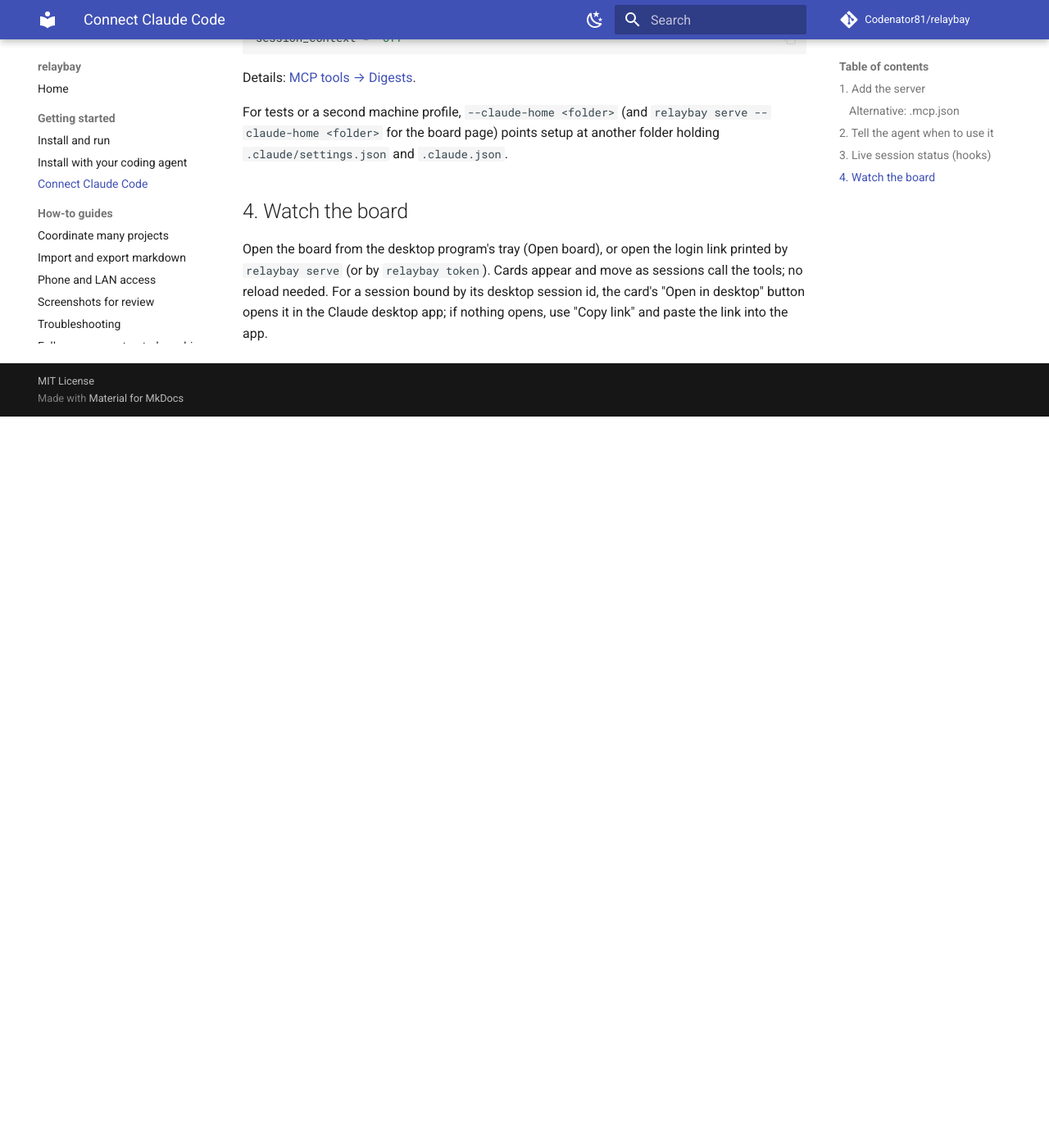
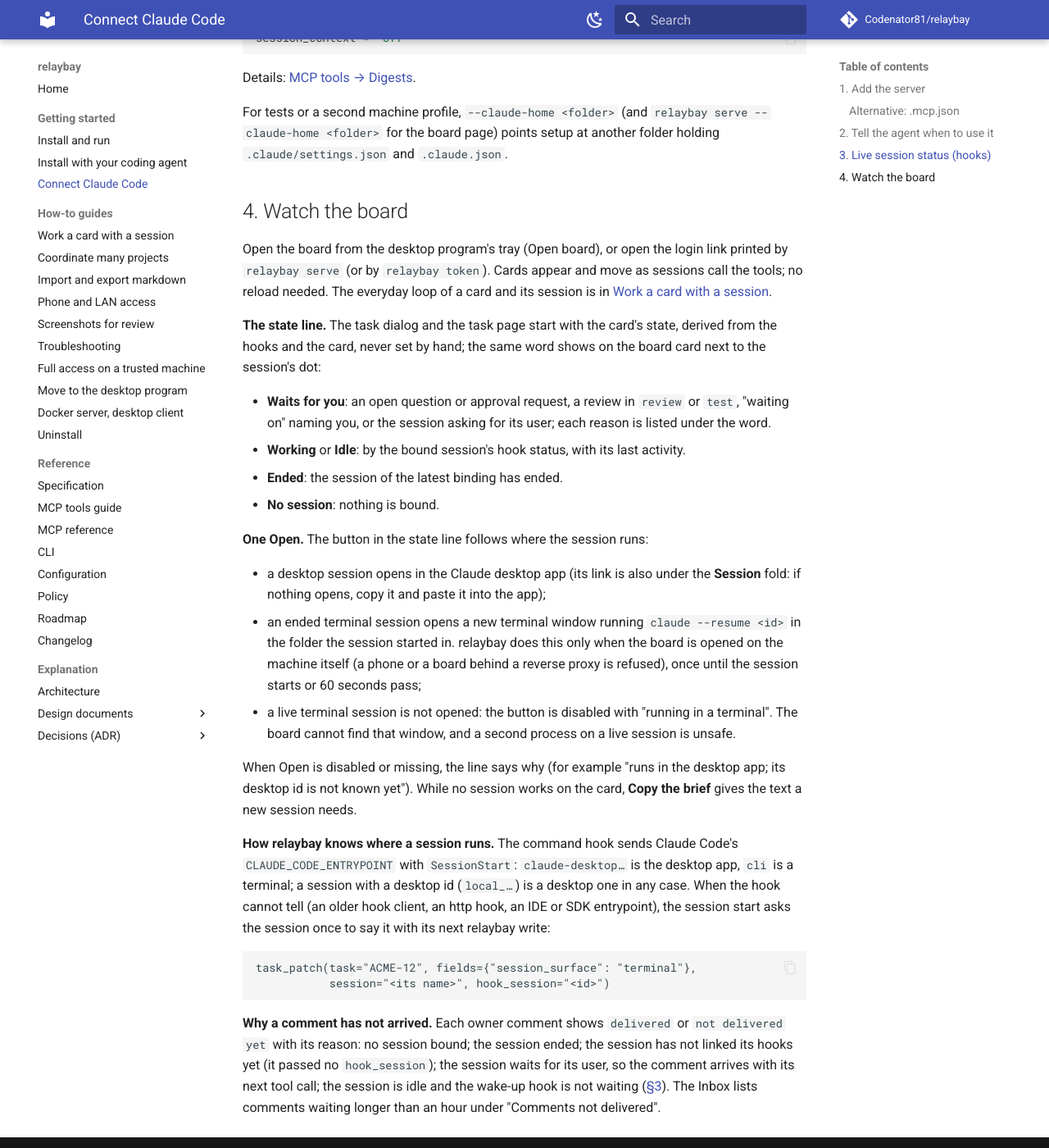
Before and after one commit to Codenator81/relaybay, an MkDocs documentation site: the page built from docs/connect-claude-code.md, in a window 1280 px wide and 1400 px high, scrolled down 4626 px. Shown: the whole window at 82% size. Built offline with MkDocs 1.6.1 and Material for MkDocs 9.7.7, drawn with Linux system fonts in a browser that asks for light colours; comment, search, counter and statistics services are not loaded; before the commit the page ends 5134 px from its top, so only the background shows below that; some of the changed text lies outside the part shown.

Commit message:
docs: the card and its session, the everyday loop, PLAN.md removed

````diff
--- a/docs/connect-claude-code.md
+++ b/docs/connect-claude-code.md
@@ -76,8 +76,9 @@ This project is `acme-shop` on the relaybay board (MCP server `relaybay`).
 ## 3. Live session status (hooks)
 
 With Claude Code hooks the board shows whether a session is working, waiting for you, idle or
-gone, without the agent's help: a dot on the card's "open in desktop" icon and a "last activity"
-line in the task dialog. `relaybay setup` writes the hooks into your user settings
+gone, without the agent's help: the card's state line and its dot, the session's last activity,
+and where the session runs, which decides what the card's **Open** does
+([§4](#4-watch-the-board)). `relaybay setup` writes the hooks into your user settings
 (`~/.claude/settings.json`, which the CLI and the desktop app's local sessions both read). It only
 writes when you ask:
 
@@ -211,7 +212,49 @@ For tests or a second machine profile, `--claude-home <folder>` (and `relaybay s
 ## 4. Watch the board
 
 Open the board from the desktop program's tray (Open board), or open the login link printed by
-`relaybay serve` (or by `relaybay token`). Cards appear and move as
-sessions call the tools; no reload needed. For a session bound by its desktop session id, the card's
-"Open in desktop" button opens it in the Claude desktop app; if nothing opens, use "Copy link" and
-paste the link into the app.
+`relaybay serve` (or by `relaybay token`). Cards appear and move as sessions call the tools; no
+reload needed. The everyday loop of a card and its session is in
+[Work a card with a session](how-to/work-a-card.md).
+
+**The state line.** The task dialog and the task page start with the card's state, derived from the
+hooks and the card, never set by hand; the same word shows on the board card next to the session's
+dot:
+
+- **Waits for you**: an open question or approval request, a review in `review` or `test`, "waiting
+  on" naming you, or the session asking for its user; each reason is listed under the word.
+- **Working** or **Idle**: by the bound session's hook status, with its last activity.
+- **Ended**: the session of the latest binding has ended.
+- **No session**: nothing is bound.
+
+**One Open.** The button in the state line follows where the session runs:
+
+- a desktop session opens in the Claude desktop app (its link is also under the **Session** fold:
+  if nothing opens, copy it and paste it into the app);
+- an ended terminal session opens a new terminal window running `claude --resume <id>` in the
+  folder the session started in. relaybay does this only when the board is opened on the machine
+  itself (a phone or a board behind a reverse proxy is refused), once until the session starts or
+  60 seconds pass;
+- a live terminal session is not opened: the button is disabled with "running in a terminal". The
+  board cannot find that window, and a second process on a live session is unsafe.
+
+When Open is disabled or missing, the line says why (for example "runs in the desktop app; its
+desktop id is not known yet"). While no session works on the card, **Copy the brief** gives the
+text a new session needs.
+
+**How relaybay knows where a session runs.** The command hook sends Claude Code's
+`CLAUDE_CODE_ENTRYPOINT` with `SessionStart`: `claude-desktop…` is the desktop app, `cli` is a
+terminal; a session with a desktop id (`local_…`) is a desktop one in any case. When the hook cannot
+tell (an older hook client, an http hook, an IDE or SDK entrypoint), the session start asks the
+session once to say it with its next relaybay write:
+
+```text
+task_patch(task="ACME-12", fields={"session_surface": "terminal"},
+           session="<its name>", hook_session="<id>")
+```
+
+**Why a comment has not arrived.** Each owner comment shows `delivered` or `not delivered yet`
+with its reason: no session bound; the session ended; the session has not linked its hooks yet
+(it passed no `hook_session`); the session waits for its user, so the comment arrives with its next
+tool call; the session is idle and the wake-up hook is not waiting
+([§3](#3-live-session-status-hooks)). The Inbox lists comments waiting longer than an hour under
+"Comments not delivered".
--- a/docs/how-to/coordinator.md
+++ b/docs/how-to/coordinator.md
@@ -1,12 +1,26 @@
 # Coordinate many projects
 
-!!! note
-    A full guide is planned. In short: one session acts as the coordinator. It creates
-    projects and tasks with `project_upsert` and `task_create`, binds project sessions with
-    `task_bind_session`, catches up with `events_since`, and reads each project through
-    `project_snapshot`. Project sessions follow the working contract in the MCP instructions
-    ([SPEC §3](../SPEC.md#spec-mcp-instructions)). Already keeping this in markdown files?
-    [Import them](markdown-import-export.md).
+The coordinator is a role, not a part of the program: an ordinary Claude Code session that you
+open yourself, in the Claude desktop app or in a terminal, next to the project sessions. relaybay
+starts no coordinator and wakes none; the coordinator works when you talk to it.
+
+What it does with the same MCP tools as any session:
+
+- Catches up with `portfolio_digest` and `events_since`, reads a project with `project_digest` or
+  `project_snapshot` and a task with `task_context`.
+- Creates projects and cards with `project_upsert` and `task_create`, and binds a project session to
+  a card with `task_bind_session` (or gives you the card to start with
+  [Copy the brief](work-a-card.md)).
+- Reads the chats and e-mails you share with it and updates the cards itself; relaybay takes in no
+  messages of its own, and sessions talk to each other in the desktop app, not through relaybay.
+- Sorts the backlog (`backlog_list`, `backlog_update`).
+
+Name it in `coordinators` in `config.toml` ([configuration](../reference/configuration.md)) to let it
+use the tools kept for coordinators: `rules_update`, `plan_accept`, `task_archive`,
+`task_unarchive` and backlog triage ([SPEC: Coordinator](../SPEC.md#spec-coordinator)). Project
+sessions follow the working contract in the MCP instructions
+([SPEC §3](../SPEC.md#spec-mcp-instructions)). Already keeping this in markdown files?
+[Import them](markdown-import-export.md).
 
 ## Move a markdown coordinator over
 
--- /dev/null
+++ b/docs/how-to/work-a-card.md
@@ -0,0 +1,77 @@
+# Work a card with a session
+
+relaybay starts no agent. A card is worked by a Claude Code session you open yourself, in the
+Claude desktop app or in a terminal (`claude`); both are first-class. The board keeps the record
+and tells you when the session needs you. This page is the everyday loop.
+
+Before the first time: the MCP server is added and the hooks are installed
+([Connect Claude Code](../connect-claude-code.md), steps 1 to 3).
+
+## 1. Create or pick a card
+
+Open the project's board (`acme-shop` in the examples) and pick a card. A new card comes from a
+session (`task_create`, with a short description: what to do and why; a coordinator session
+often writes them) or from the backlog, where **To plan** turns an item into a card.
+
+## 2. Copy the brief
+
+Open the card. While no session works on it (the state line says **No session** or **Ended**), the
+line has **Copy the brief**. The brief holds what a new session needs: the card's key and title, the
+line that tells it to bind itself, next step, description, done so far, the plan and its current
+step, decisions, linked documents, environments, rules, attachments by path and the report line.
+Where the browser gives no clipboard, the fold under the line opens with the text selected.
+
+## 3. Paste it into a new session
+
+Start a new session in the project's folder, in the Claude desktop app or in a terminal:
+
+```bash
+cd ~/code/acme-shop
+claude
+```
+
+Paste the brief as the first prompt. The session binds itself to the card with
+`task_bind_session` and passes the `hook_session` relaybay gave it at its start, so the hooks link
+its status, comments and plan to the card. Nothing else to set up: from now on the card shows the
+session.
+
+## 4. Watch the state line
+
+The state line on the card, and its word on the board, say what the session does:
+
+- **Working**: busy, with its last activity;
+- **Idle**: its turn ended;
+- **Waits for you**: an open question or approval request, a review to accept, "waiting on" naming
+  you, or the session asking for its user; the reasons are listed under the word;
+- **Ended**: the session is gone; **Copy the brief** is back for a new one.
+
+Under the state line come the last report, then the comment thread.
+
+## 5. Answer and comment
+
+- **Questions and approvals** a session asks wait in the **Inbox** and on the card. Your answer or
+  decision reaches the session as an owner comment through its hooks.
+- **Comments** you write on the card reach the session through its hooks: with its next prompt or
+  tool call, or, with the opt-in wake-up hook, even while it is idle
+  ([Comments from the board](../connect-claude-code.md#3-live-session-status-hooks)). When one has
+  not arrived, the comment says why, for example "the session ended" or "the session is idle and the
+  wake-up hook is not waiting".
+
+## 6. Review by eye
+
+Before the card moves to `review` or `test`, the session writes what you should check
+(`review_steps_set`) and attaches screenshots. Accept or reject each step on the card's Review tab;
+each decision reaches the session as a comment. The Inbox's Review queue lists the cards waiting
+for you.
+
+## 7. Open the session again
+
+**Open** in the state line takes you back to the session:
+
+- a desktop session opens in the Claude desktop app;
+- an ended terminal session resumes with `claude --resume` in a new terminal window, in the folder
+  it started in; only when the board is opened on the same machine;
+- a live terminal session is not opened ("running in a terminal"): switch to its window yourself.
+
+A resumed terminal session is bound again to the cards its end unbound. Details:
+[Connect Claude Code → Watch the board](../connect-claude-code.md#4-watch-the-board).
--- a/docs/llms.txt
+++ b/docs/llms.txt
@@ -1,6 +1,6 @@
 # relaybay
 
-> relaybay is a local, open-source live board and MCP server for people who run many Claude Code sessions across many repositories, next to the Claude desktop app: the sessions work in the desktop app or a terminal, relaybay starts none. Sessions create and update tasks through MCP tools (Streamable HTTP at http://127.0.0.1:8765/mcp, Bearer token) and Claude Code hooks report session status; the owner watches projects, tasks, stages and reports update in the desktop program's window or the browser. Installers for Windows, macOS and Linux (no Python needed), or the Python package (Python 3.12+) and a Docker image; FastAPI, SQLite, MIT license, no telemetry.
+> relaybay is a local, open-source live board and MCP server for people who run many Claude Code sessions across many repositories. The sessions work in the Claude desktop app or a terminal and report through MCP tools (Streamable HTTP at http://127.0.0.1:8765/mcp, Bearer token); the owner sees projects, tasks, stages and reports, who waits for whom and what is left to accept, in the browser, on the desktop or on a phone. relaybay starts no agent: Claude Code hooks report each session's state, and one click takes the owner from a card to its session. Installers for Windows, macOS and Linux (no Python needed), or the Python package (Python 3.12+) and a Docker image; FastAPI, SQLite, MIT license, no telemetry.
 
 Stages are plan, dev, review, test, live, done. Every session should read `project_snapshot` first, pass its session on writes, keep `next_step`, `waiting_on` and `progress` current, and end every stage with `report_add` whose first line is `state · size · gist`.
 
@@ -11,6 +11,7 @@ Stages are plan, dev, review, test, live, done. Every session should read `proje
 - [MCP tools guide](https://codenator81.github.io/relaybay/mcp-tools/): how the tools and resources work together, with results and examples
 - [MCP reference](https://codenator81.github.io/relaybay/reference/mcp/): every tool and resource with its parameters, generated from the live registry
 - [Connect Claude Code](https://codenator81.github.io/relaybay/connect-claude-code/): MCP registration, the instruction snippet for CLAUDE.md / AGENTS.md, hooks with `relaybay setup`
+- [Work a card with a session](https://codenator81.github.io/relaybay/how-to/work-a-card/): the everyday loop: Copy the brief, paste it into a desktop or terminal session that binds itself, the state line, answers and comments, review, Open to get back to the session
 - [Install and run](https://codenator81.github.io/relaybay/getting-started/install/): the desktop program's installers (Windows, macOS, Linux), or `uv tool install relaybay`, `uvx`, `pipx` or Docker; first run and the token
 - [CLI reference](https://codenator81.github.io/relaybay/reference/cli/): `serve`, `token`, `setup`, `doctor`, `demo`, `import`, `export`, `desktop`, `hook`; entry points `relaybay`, `relaybay-hook` (the hook forwarder) and `relaybay-desktop` (the program)
 - [Configuration reference](https://codenator81.github.io/relaybay/reference/configuration/): `config.toml` keys, environment variables, flags; the desktop program's `desktop.toml`
@@ -21,7 +22,7 @@ Stages are plan, dev, review, test, live, done. Every session should read `proje
 - [Architecture](https://codenator81.github.io/relaybay/architecture/): processes, modules, data model, transports, security layers
 - [Roadmap](https://codenator81.github.io/relaybay/ROADMAP/): versions and status
 - [Design documents](https://codenator81.github.io/relaybay/design/): upcoming steps
-- [Coordinate many projects](https://codenator81.github.io/relaybay/how-to/coordinator/): one coordinator session over many projects and their sessions
+- [Coordinate many projects](https://codenator81.github.io/relaybay/how-to/coordinator/): one coordinator session, in the desktop app or a terminal, over many projects and their cards
 - [Troubleshooting](https://codenator81.github.io/relaybay/how-to/troubleshooting/): `relaybay doctor --json` and what each failing item means
 - [Import and export markdown](https://codenator81.github.io/relaybay/how-to/markdown-import-export/): `relaybay import` and `export`, layout, dry run, conflicts
 - [Move to the desktop program](https://codenator81.github.io/relaybay/how-to/desktop-from-source-server/): from a server run in a source checkout to the installed program, same data folder, hooks via `relaybay-hook`, roll back
--- a/mkdocs.yml
+++ b/mkdocs.yml
@@ -59,6 +59,7 @@ nav:
       - Install with your coding agent: getting-started/agent-install.md
       - Connect Claude Code: connect-claude-code.md
   - How-to guides:
+      - Work a card with a session: how-to/work-a-card.md
       - Coordinate many projects: how-to/coordinator.md
       - Import and export markdown: how-to/markdown-import-export.md
       - Phone and LAN access: how-to/lan-access.md
@@ -109,4 +110,3 @@ nav:
       - Decisions (ADR):
           - HTMX + SSE front-end: adr/0001-htmx-sse.md
           - Desktop shell: adr/0002-desktop-shell.md
-      - Former plan: PLAN.md
````
Also changed, not shown: CHANGELOG.md (+2 -0 lines), README.md (+2 -1 lines), docs/PLAN.md (deleted, +0 -13 lines), docs/architecture.md (+2 -2 lines), docs/index.md (+5 -4 lines).
